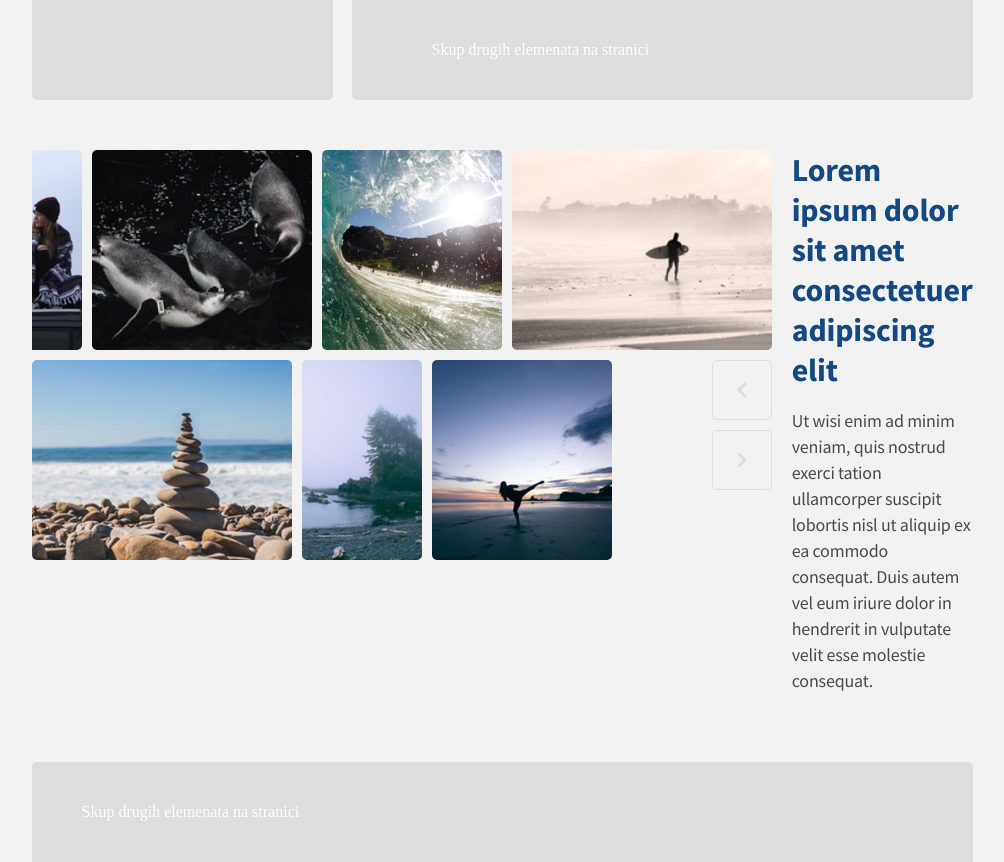
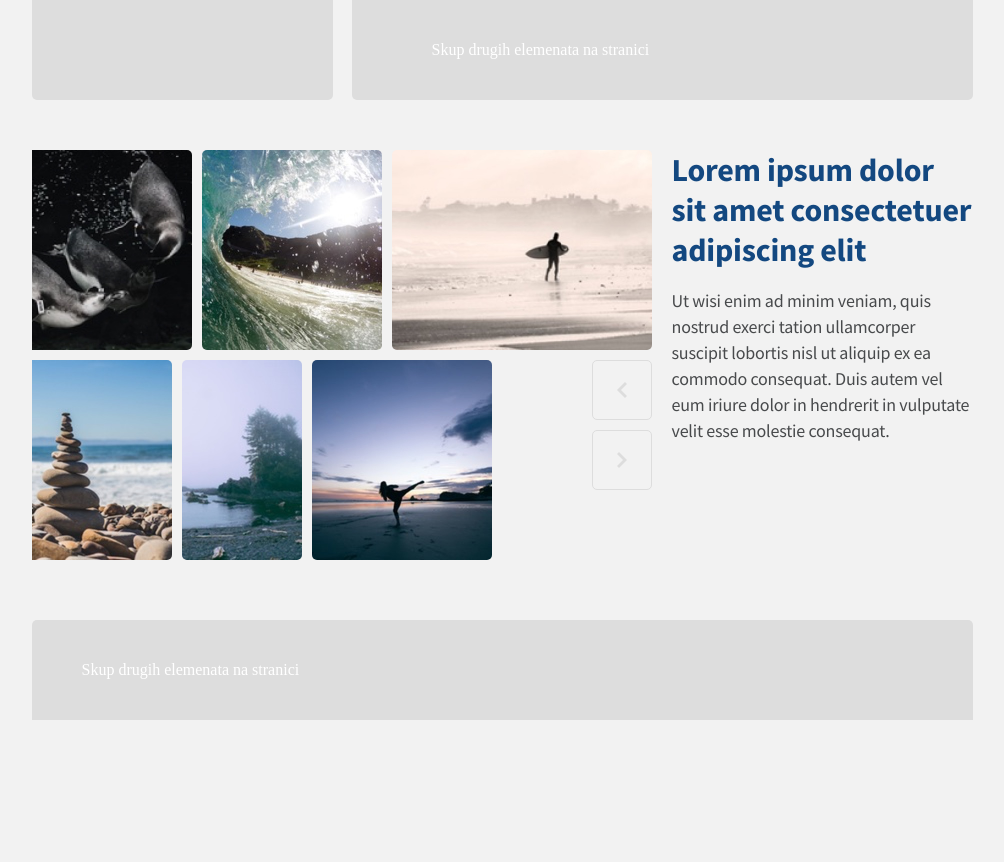
Before and after one commit to Smokra/twoRowSlider, a plain HTML site: page index.html in a window 1280 px wide. Shown: the whole page, without its empty margins (138-1142 px from the left). After the commit the page ends 800 px from the top, so only its background shows below. Drawn offline with Linux system fonts and the light colour scheme.

Commit message:
Fixing right content position isue.

```diff
--- a/style.css
+++ b/style.css
@@ -219,7 +219,6 @@ header {
 }
 
 .content {
-  width: 301px;
   margin-left: 20px;
 }
 
@@ -229,11 +228,10 @@ h1 {
   font-weight: bold;
   font-size: 32px;
   line-height: 40px;
-  display: flex;
-  align-items: flex-end;
   letter-spacing: -0.2px;
   color: #134880;
   margin: 0;
+  width: 301px;
 }
 
 .content p {
@@ -242,8 +240,6 @@ h1 {
   font-weight: normal;
   font-size: 18px;
   line-height: 26px;
-  display: flex;
-  align-items: center;
   letter-spacing: -0.2px;
   color: #484A4C;
 }
```
Also changed, not shown: index.html (+1 -2 lines).
